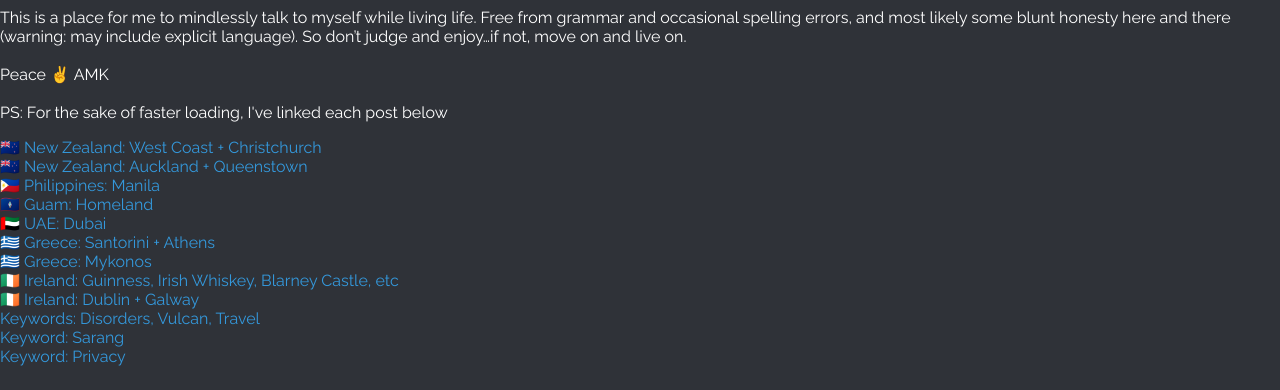
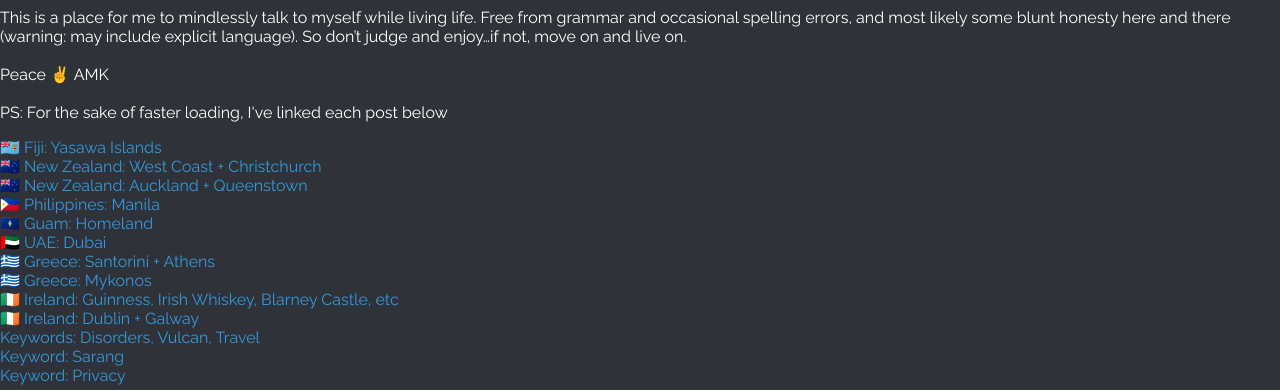
Before and after one commit to angelamkim/angelamkim.github.io, a plain HTML site: page index.html in a window 1280 px wide. Shown: the part 920-1310 px from the top of the page. Drawn offline with nearby package versions, Linux system fonts and the light colour scheme; a script that the page names is missing.

Commit message:
Updated Blog
Fiji

```diff
--- a/index.html
+++ b/index.html
@@ -78,6 +78,7 @@
 							<!--section class="feature-list small">
 								<p><iframe width="750" height="800" src="http://angelamkim47.wordpress.com" frameborder="0" allowfullscreen></iframe-->
 								<p>
+								<a href="https://angelamkim47.wordpress.com/2016/10/28/%F0%9F%87%AB%F0%9F%87%AF-fiji-yasawa-islands/" target="_blank"class="hover">🇫🇯 Fiji: Yasawa Islands</a><br/>
 								<a href="https://angelamkim47.wordpress.com/2016/10/21/%F0%9F%87%B3%F0%9F%87%BF-new-zealand-west-coast-christchurch/" target="_blank"class="hover">🇳🇿 New Zealand: West Coast + Christchurch</a><br/>
 								<a href="https://angelamkim47.wordpress.com/2016/10/20/%F0%9F%87%B3%F0%9F%87%BF-new-zealand-auckland-queenstown/" target="_blank"class="hover">🇳🇿 New Zealand: Auckland + Queenstown</a><br/>
 								<a href="https://angelamkim47.wordpress.com/2016/10/13/%F0%9F%87%B5%F0%9F%87%AD-philippines-manila/" target="_blank"class="hover">🇵🇭 Philippines: Manila</a><br/>
```
